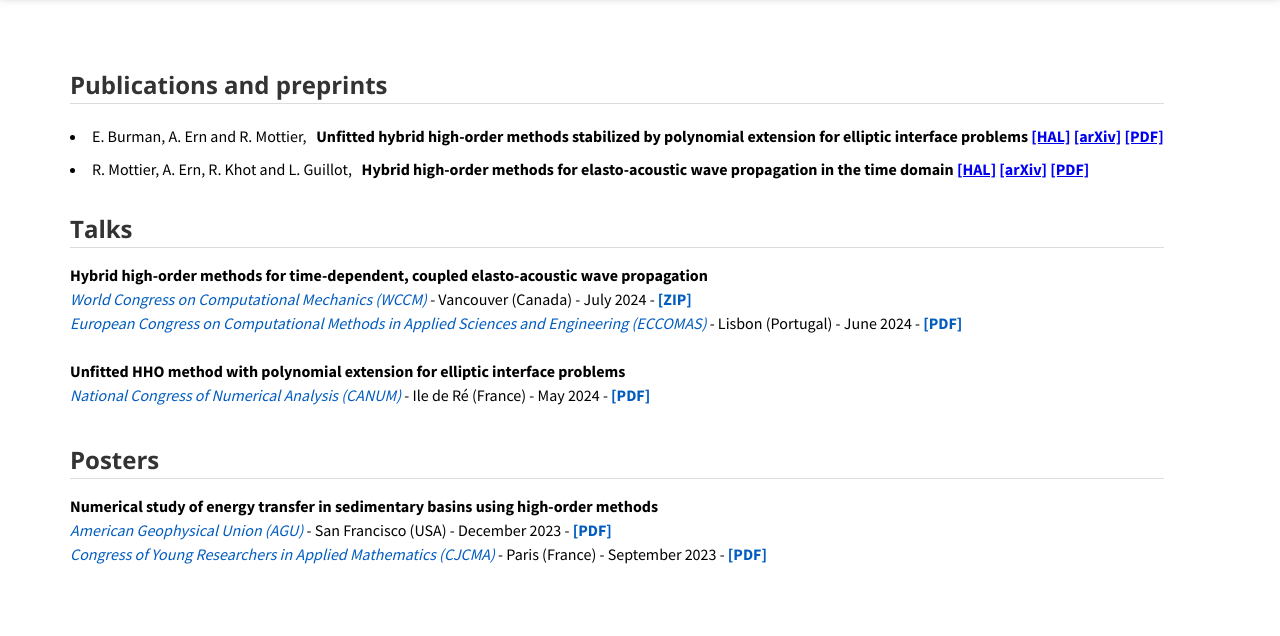
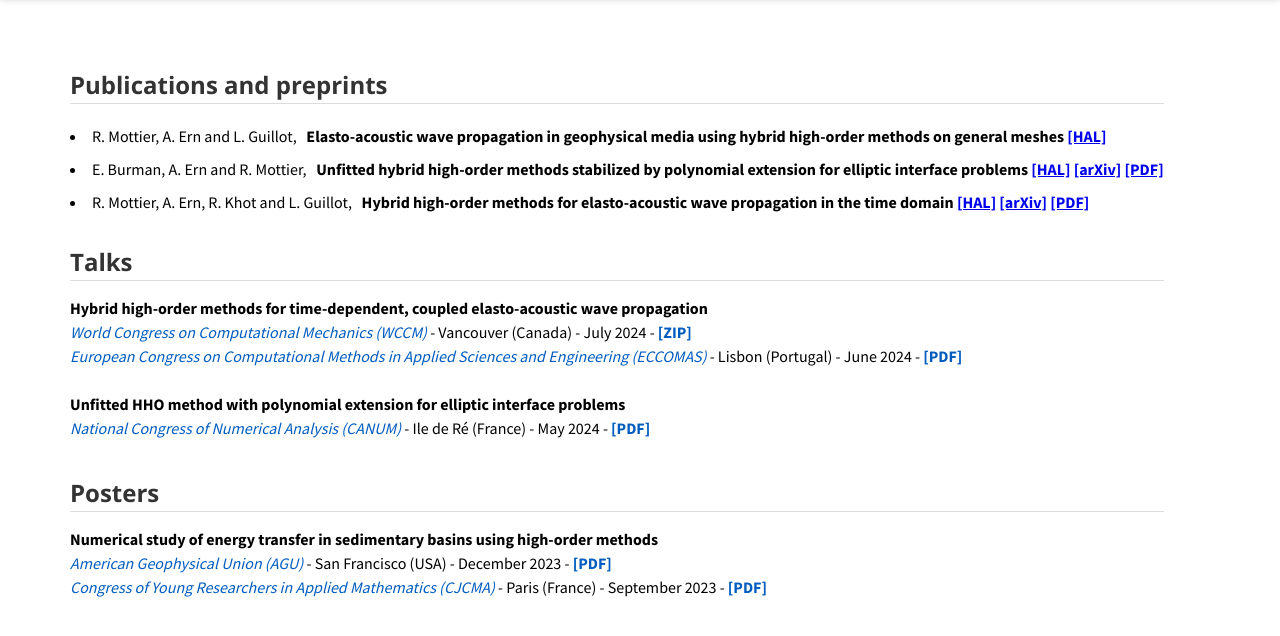
Before and after one commit to romainmottier/romainmottier.github.io, a plain HTML site: page publications.html in a window 1280 px wide. Shown: the part 64-700 px from the top of the page. Drawn offline with nearby package versions, Linux system fonts and the light colour scheme.

Commit message:
Update publications.html

```diff
--- a/publications.html
+++ b/publications.html
@@ -42,9 +42,10 @@
             <hr>
             <p class="text-small-margin">
               <div class="col">
-                <!-- <li>
-                  R. Mottier, A. Ern and L. Guillot, <b> &nbsp; Elasto-acoustic wave propagation in geophysical media using hybrid high-order methods on general meshes </b> <a href=https://hal.science/hal-04990318> <b>[HAL]</b></a></b></a> <a href=https://arxiv.org/abs/2503.11397> <b>[arXiv]</b></a></b></a> <a href="articles/BEM_2025.pdf"> <b>[PDF]</b></a> <br> <br>
-                </li> -->
+                <li>
+                  R. Mottier, A. Ern and L. Guillot, <b> &nbsp; Elasto-acoustic wave propagation in geophysical media using hybrid high-order methods on general meshes </b> <a href=https://hal.science/hal-05076055> <b>[HAL]</b></a></b></a>
+                  <!-- <a href=https://arxiv.org/abs/2503.11397> <b>[arXiv]</b></a></b></a> <a href="articles/BEM_2025.pdf"> <b>[PDF]</b></a> --> <br> <br>
+                </li>
                 <li>
                   E. Burman, A. Ern and R. Mottier, <b> &nbsp; Unfitted hybrid high-order methods stabilized by polynomial extension for elliptic interface problems </b> <a href=https://hal.science/hal-04990318> <b>[HAL]</b></a></b></a> <a href=https://arxiv.org/abs/2503.11397> <b>[arXiv]</b></a></b></a> <a href="articles/BEM_2025.pdf"> <b>[PDF]</b></a> <br> <br>
                 </li>
```
